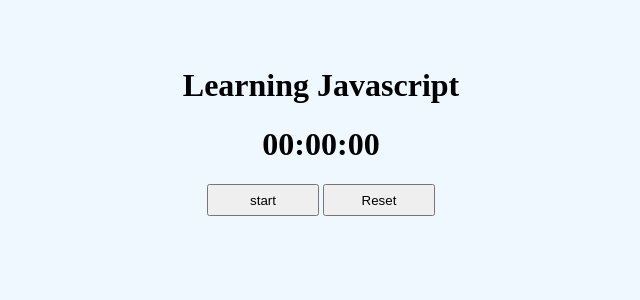
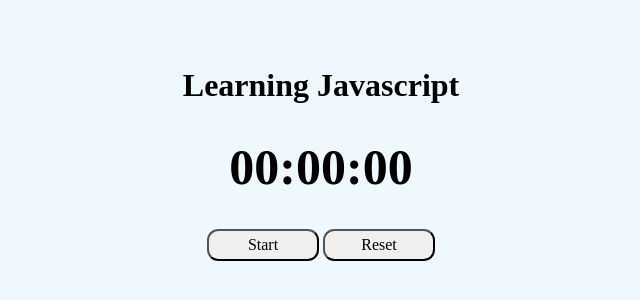
Before and after one commit to w4nn4b3cod3r/javascript, a plain HTML site: page index.html in a window 1280 px wide. Shown: the part 154-454 px from the top of the page, without its empty margins (319-959 px from the left). Drawn offline with Linux system fonts and the light colour scheme.

Commit message:
CSS Working

```diff
--- a/css/style.css
+++ b/css/style.css
@@ -4,12 +4,16 @@ body{
     padding-top: 15%;
 }
 
-#stopwatch{
-    font-family: Cambria, Cochin, Georgia, Times, 'Times New Roman', serif;
-    font-size: 5rem;
+#timer{
+    font-family: Oswald;
+    font-size: 50px;
 }
 
 button{
+    font-family: Ubuntu;
+    font-weight: 500;
+    border-radius: 3mm;
+    font-size: 1rem;
     height: 2rem;
     width: 7rem;
 }
@@ -19,4 +23,5 @@ button{
 
 button:hover{
     cursor: pointer;
+    font-weight: 1000;
 }
--- a/index.html
+++ b/index.html
@@ -4,14 +4,16 @@
     <meta charset="UTF-8">
     <meta name="viewport" content="width=device-width, initial-scale=1.0">
     <title>My Javascript World</title>
-    <link rel="stylesheet" href="css/style.css">
+    <link rel="stylesheet" href="css/style.css"<link rel="stylesheet" href="https://fonts.googleapis.com/css?family=Oswald">
+    <link rel="stylesheet" href="css/style.css"<link rel="stylesheet" href="https://fonts.googleapis.com/css?family=Ubuntu">
 </head>
 <body>
     <h1 id='myText'>Learning Javascript</h1>
 
     <h1 id='timer'>00:00:00</h1>
     <div>
-        <button id='startBtn' class="btn">start</button> <button id='resetBtn' class='btn'>Reset</button>
+        <button id='startBtn' class="btn">Start</button>
+        <button id='resetBtn' class='btn'>Reset</button>
     </div>
 
     <script src="js/stopwatch.js"></script>
```
